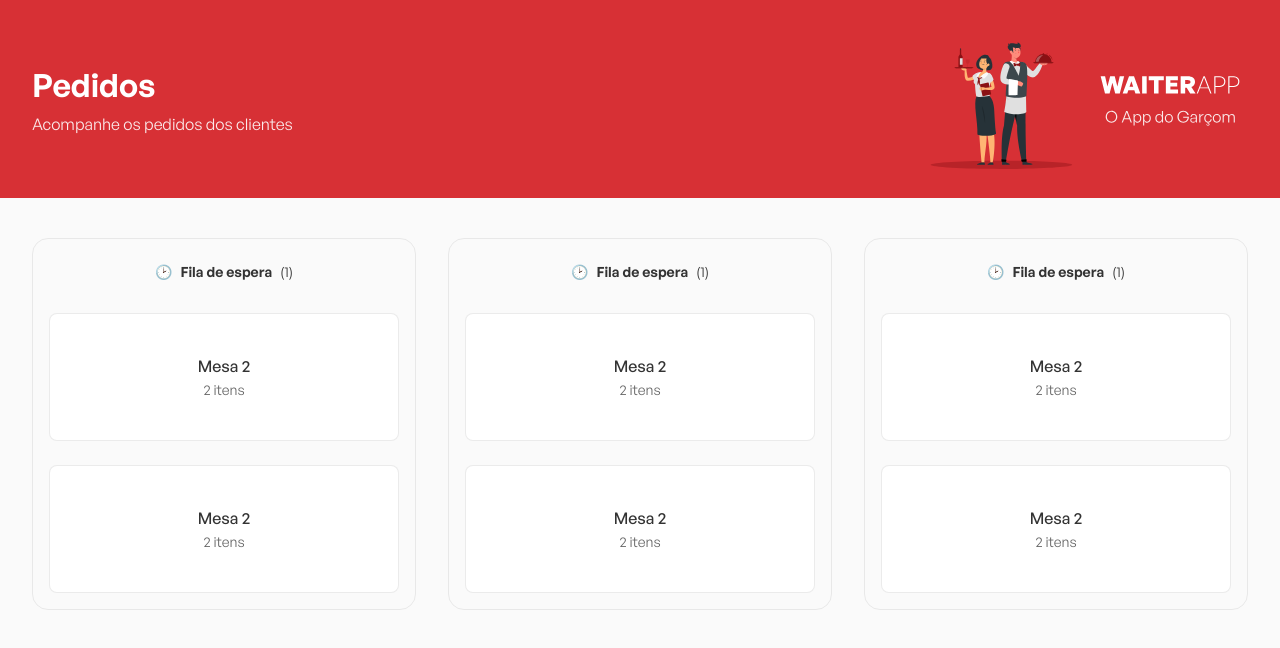
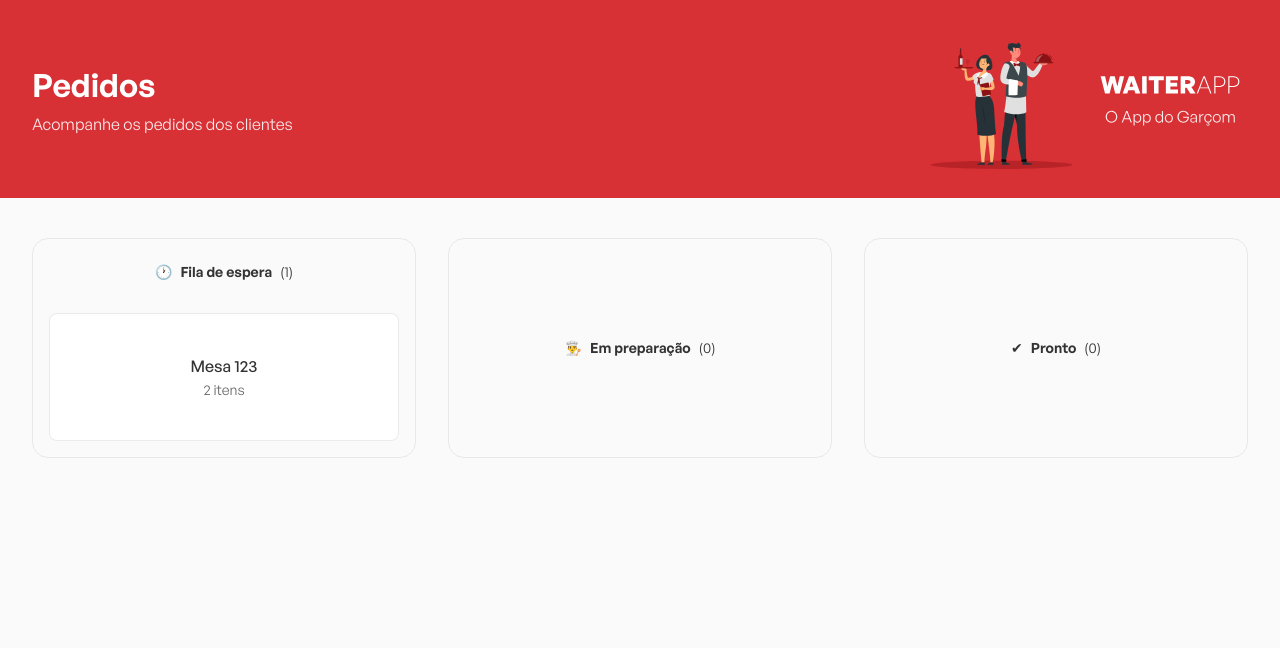
Before and after one commit to thiagofranck/waiter-web-fe, a React app: page / in a window 1280 px wide. Shown: the top 648 px of the page. Built offline with nearby package versions, Linux system fonts and the light colour scheme; the HTML template or start-up script is replaced by a standard one.

Commit message:
refactor: add ordersboards interface and fix integration

```diff
--- a/src/components/Orders/index.tsx
+++ b/src/components/Orders/index.tsx
@@ -1,13 +1,57 @@
+import { Order } from '../../types/Order';
 import { OrdersBoard } from '../OrdersBoard';
 
 import { Container } from './styles';
 
+const orders: Order[] = [
+  {
+    '_id': '63db10628baf2876c25a4f04',
+    'table': '123',
+    'status': 'WAITING',
+    'products': [
+      {
+        'product': {
+          'name': 'Pizza quatro queijos',
+          'imagePath': '1675217349998-quatro-queijos.png',
+          'price': 40,
+        },
+        'quantity': 3,
+        '_id': '63db10628baf2876c25a4f05'
+      },
+      {
+        'product': {
+          'name': 'Coca cola',
+          'imagePath': '1675300100996-coca-cola.png',
+          'price': 7,
+        },
+        'quantity': 2,
+        '_id': '63db10628baf2876c25a4f06'
+      }
+    ],
+  }
+];
+
+
 export function Orders() {
   return (
     <Container>
-      <OrdersBoard />
-      <OrdersBoard />
-      <OrdersBoard />
+      <OrdersBoard
+        icon="🕐"
+        title="Fila de espera"
+        orders={orders}
+      />
+
+      <OrdersBoard
+        icon="👨‍🍳"
+        title="Em preparação"
+        orders={[]}
+      />
+
+      <OrdersBoard
+        icon="✔"
+        title="Pronto"
+        orders={[]}
+      />
 
     </Container>
   );
--- a/src/components/OrdersBoard/index.tsx
+++ b/src/components/OrdersBoard/index.tsx
@@ -1,24 +1,32 @@
+import { Order } from '../../types/Order';
 import { Board, OrdersContainer } from './styles';
 
-export function OrdersBoard() {
+interface OrdersBoardProps {
+  icon: string;
+  title: string;
+  orders: Order[];
+}
+
+export function OrdersBoard({ icon, title, orders }:OrdersBoardProps) {
   return (
     <Board>
       <header>
-        <span>🕑</span>
-        <strong>Fila de espera</strong>
-        <span>(1)</span>
+        <span>{icon}</span>
+        <strong>{title}</strong>
+        <span>({orders.length})</span>
       </header>
 
-      <OrdersContainer>
-        <button type='button'>
-          <strong>Mesa 2</strong>
-          <span>2 itens</span>
-        </button>
-        <button type='button'>
-          <strong>Mesa 2</strong>
-          <span>2 itens</span>
-        </button>
-      </OrdersContainer>
+      {orders.length > 0 && (
+        <OrdersContainer>
+          {orders.map((order) => (
+            <button type='button' key={order._id}>
+              <strong>Mesa {order.table}</strong>
+              <span>{order.products.length} itens</span>
+            </button>
+          ))}
+
+        </OrdersContainer>
+      )}
     </Board>
   );
 }
--- a/src/components/OrdersBoard/styles.ts
+++ b/src/components/OrdersBoard/styles.ts
@@ -7,6 +7,7 @@
   border-radius: 16px;
   display: flex;
   flex-direction: column;
+  justify-content: center;
   align-items: center;
   flex: 1;
 
@@ -22,6 +23,7 @@
 export const OrdersContainer = styled.div`
   display: flex;
   width: 100%;
+
   flex-direction: column;
   margin-top: 1.5rem;
 
--- a/src/main.tsx
+++ b/src/main.tsx
@@ -3,7 +3,7 @@
 import { App } from './App';
 
 ReactDOM.createRoot(document.getElementById('root') as HTMLElement).render(
-  <React.StrictMode>
-    <App />
-  </React.StrictMode>,
+  // <React.StrictMode>
+  <App />
+  // </React.StrictMode>,
 );
--- /dev/null
+++ b/src/types/Order.ts
@@ -0,0 +1,16 @@
+export interface Order {
+  _id: string;
+  table: string;
+	status: string;
+
+  products: {
+    _id: string;
+    quantity: number;
+
+    product: {
+      name: string;
+      imagePath: string;
+      price: number;
+    }
+  }[]
+}
```
